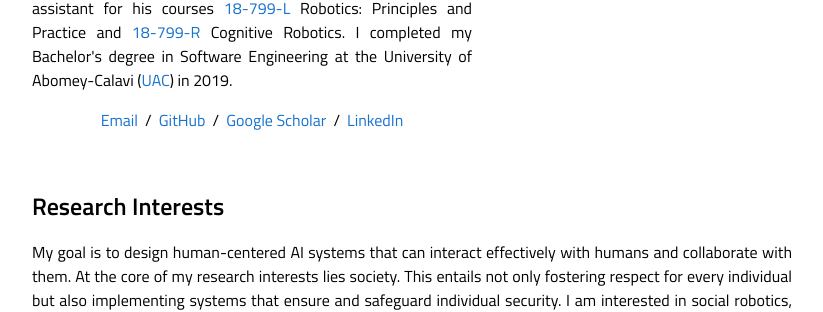
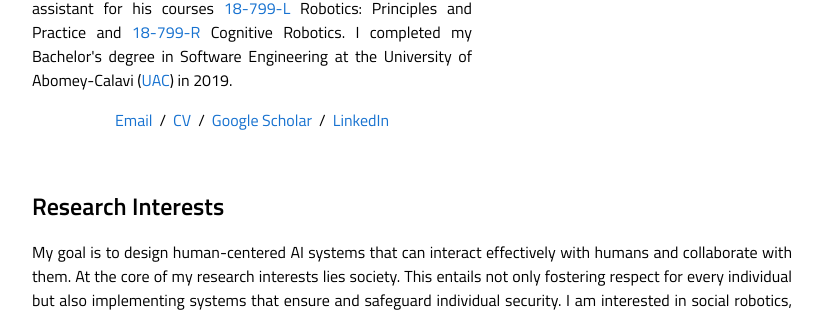
Before and after one commit to pamely/pamely.github.io, a Jekyll site: the page built from _posts/2023-12-06-winlp.markdown, in a window 1280 px wide and 900 px high, scrolled down 447 px. Shown: the part 152-464 px from the top of the window, without its empty margins (228-1051 px from the left). Built offline with Jekyll 4.4.1, drawn with Linux system fonts in a browser that asks for light colours.

Commit message:
Update default.html

```diff
--- a/_layouts/default.html
+++ b/_layouts/default.html
@@ -47,7 +47,7 @@
               </p>
               <p style="text-align:center">
                 <a target="_blank" href="mailto:pzantou@andrew.cmu.edu"> Email</a> &nbsp;/&nbsp;
-                <a href="https://github.com/pamely">GitHub</a> &nbsp;/&nbsp;
+                <a href="https://drive.google.com/file/d/1qZMhgV7U5ERm_GJhy_rMBMCd089JdsGw/view?usp=sharing">CV</a> &nbsp;/&nbsp;
                 <a href="https://shorturl.at/frAQU">Google Scholar</a> &nbsp;/&nbsp;
                 <a href="https://www.linkedin.com/in/pamely-zantou/"> LinkedIn </a>
               </p>
```
